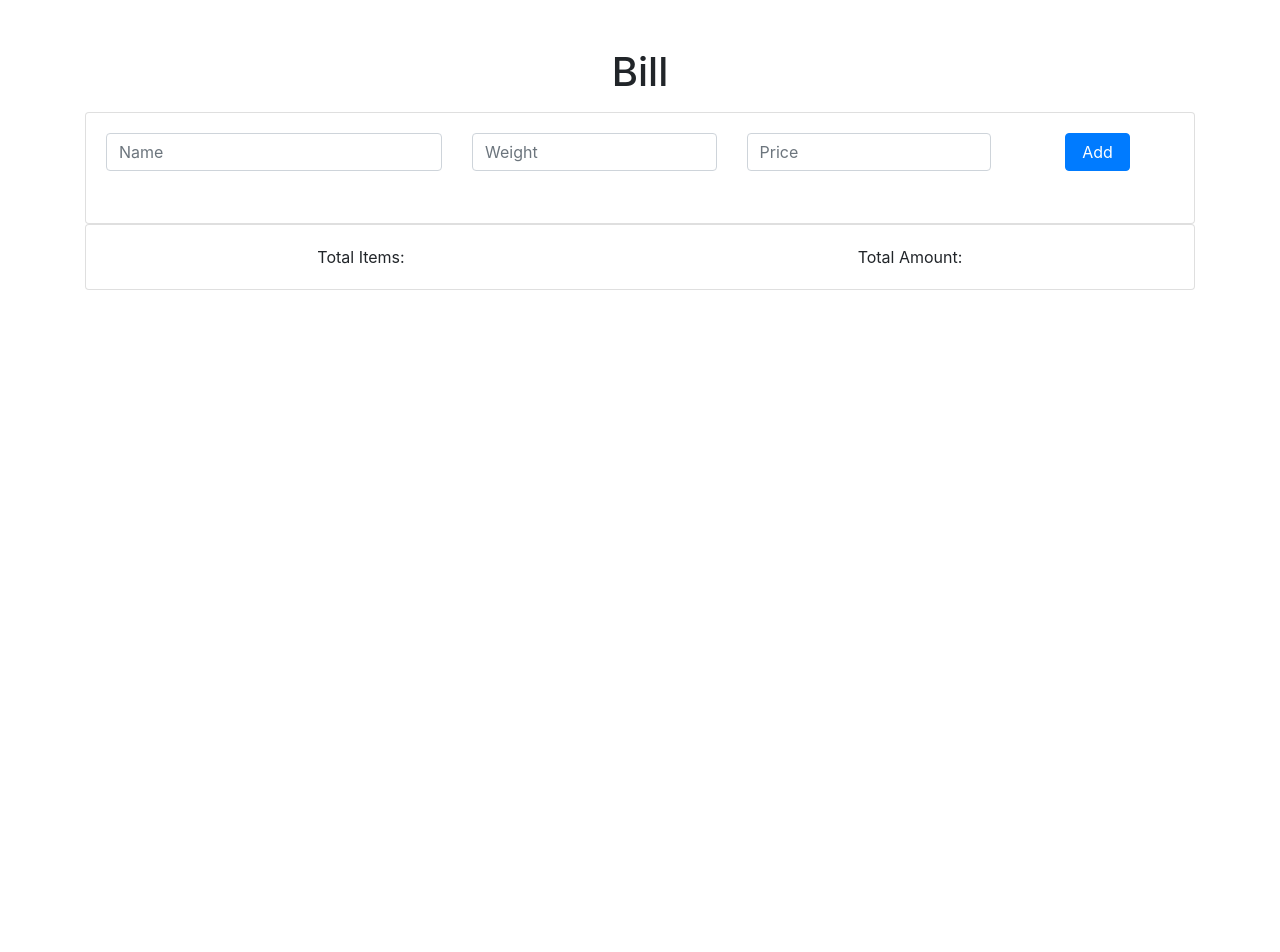
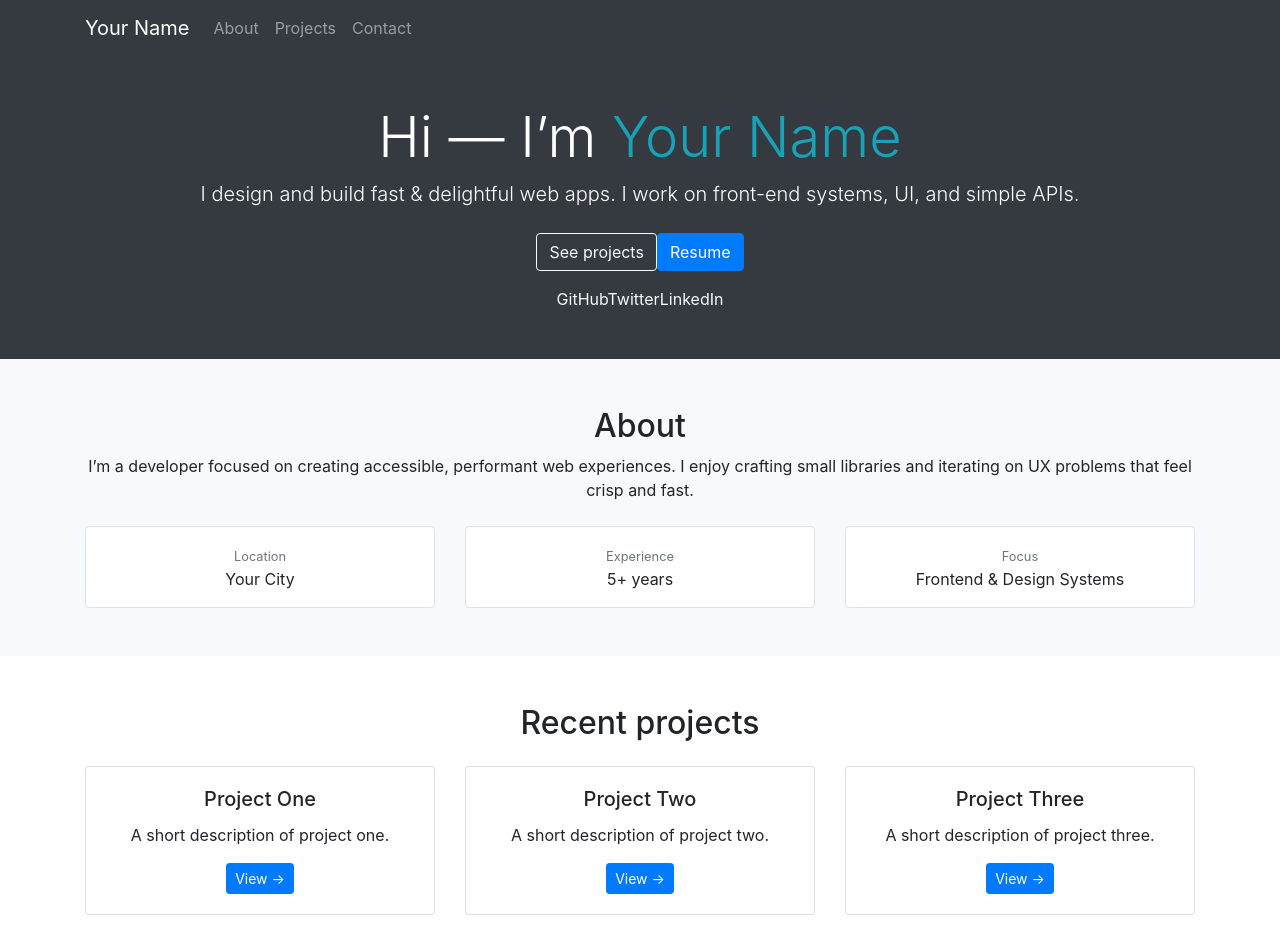
Before and after one commit to DileepChittamuru/portfolio, a React (Create React App) app: page / in a window 1280 px wide. Shown: the top 952 px of the page. Before the commit the page ends 800 px from the top, so only its background shows below. Built offline with nearby package versions, Linux system fonts and the light colour scheme.

Commit message:
Update App.js

```diff
--- a/src/App.js
+++ b/src/App.js
@@ -1,15 +1,132 @@
 import React from 'react'
 import Home from './app/views/home'
 import './App.css'
+const social = [
+  { name: "GitHub", href: "https://github.com/yourname" },
+  { name: "Twitter", href: "https://twitter.com/yourname" },
+  { name: "LinkedIn", href: "https://linkedin.com/in/yourname" },
+];
+
+const projects = [
+  { title: "Project One", desc: "A short description of project one.", url: "#" },
+  { title: "Project Two", desc: "A short description of project two.", url: "#" },
+  { title: "Project Three", desc: "A short description of project three.", url: "#" },
+];
+
+function Nav() {
+  return (
+    <nav className="navbar navbar-expand-md navbar-dark bg-dark">
+      <div className="container">
+        <a className="navbar-brand" href="#">Your Name</a>
+        <div className="collapse navbar-collapse">
+          <ul className="navbar-nav ms-auto">
+            <li className="nav-item"><a className="nav-link" href="#about">About</a></li>
+            <li className="nav-item"><a className="nav-link" href="#projects">Projects</a></li>
+            <li className="nav-item"><a className="nav-link" href="#contact">Contact</a></li>
+          </ul>
+        </div>
+      </div>
+    </nav>
+  );
+}
+
+function Hero() {
+  return (
+    <section className="py-5 text-center bg-dark text-white">
+      <div className="container">
+        <h1 className="display-4">Hi — I’m <span className="text-info">Your Name</span></h1>
+        <p className="lead">I design and build fast & delightful web apps. I work on front-end systems, UI, and simple APIs.</p>
+        <div className="mt-4">
+          <a href="#projects" className="btn btn-outline-light me-2">See projects</a>
+          <a href="/resume.pdf" className="btn btn-primary">Resume</a>
+        </div>
+        <div className="mt-3">
+          {social.map(s => (
+            <a key={s.name} href={s.href} className="text-light me-3" target="_blank" rel="noreferrer">{s.name}</a>
+          ))}
+        </div>
+      </div>
+    </section>
+  );
+}
+
+function Projects() {
+  return (
+    <section id="projects" className="py-5">
+      <div className="container">
+        <h2>Recent projects</h2>
+        <div className="row mt-4">
+          {projects.map(p => (
+            <div key={p.title} className="col-md-4 mb-3">
+              <div className="card h-100">
+                <div className="card-body">
+                  <h5 className="card-title">{p.title}</h5>
+                  <p className="card-text">{p.desc}</p>
+                  <a href={p.url} className="btn btn-sm btn-primary">View →</a>
+                </div>
+              </div>
+            </div>
+          ))}
+        </div>
+      </div>
+    </section>
+  );
+}
+
+function About() {
+  return (
+    <section id="about" className="py-5 bg-light">
+      <div className="container">
+        <h2>About</h2>
+        <p>I’m a developer focused on creating accessible, performant web experiences. I enjoy crafting small libraries and iterating on UX problems that feel crisp and fast.</p>
+        <div className="row mt-4">
+          <div className="col-md-4">
+            <div className="p-3 border rounded bg-white">
+              <small className="text-muted">Location</small>
+              <div>Your City</div>
+            </div>
+          </div>
+          <div className="col-md-4">
+            <div className="p-3 border rounded bg-white">
+              <small className="text-muted">Experience</small>
+              <div>5+ years</div>
+            </div>
+          </div>
+          <div className="col-md-4">
+            <div className="p-3 border rounded bg-white">
+              <small className="text-muted">Focus</small>
+              <div>Frontend & Design Systems</div>
+            </div>
+          </div>
+        </div>
+      </div>
+    </section>
+  );
+}
+
+function Footer() {
+  return (
+    <footer className="bg-dark text-white py-3 mt-5">
+      <div className="container d-flex flex-column flex-md-row justify-content-between align-items-center">
+        <div>© {new Date().getFullYear()} Your Name. Built with React + Bootstrap.</div>
+        <div>
+          {social.map(s => (
+            <a key={s.name} href={s.href} className="text-light me-3">{s.name}</a>
+          ))}
+        </div>
+      </div>
+    </footer>
+  );
+}
 
 function App() {
   return (
     <div className="App">
-
-      <header className="App-header">
-        <h1 className='mt-5'>Bill</h1>
-        <Home></Home>
-      </header>
+       <Nav />
+      <Hero />
+      <About />
+      <Projects />
+      <Footer />
     </div>
   )
 }
```
